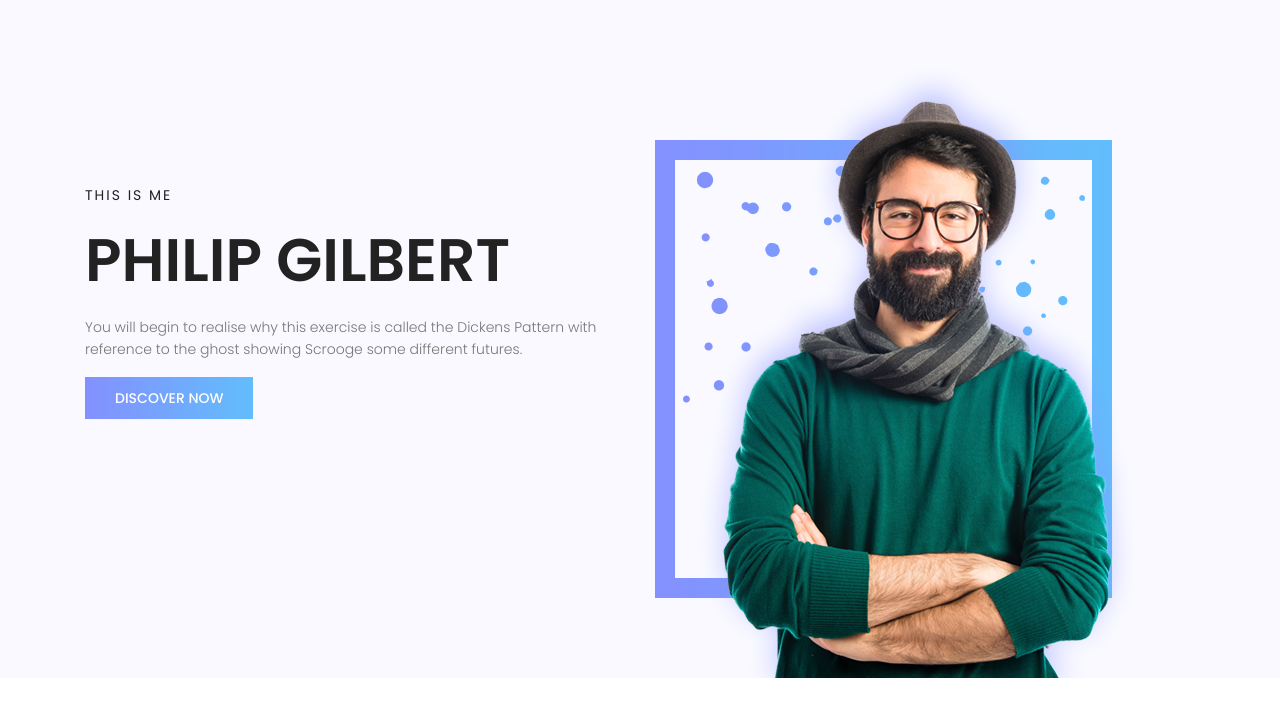
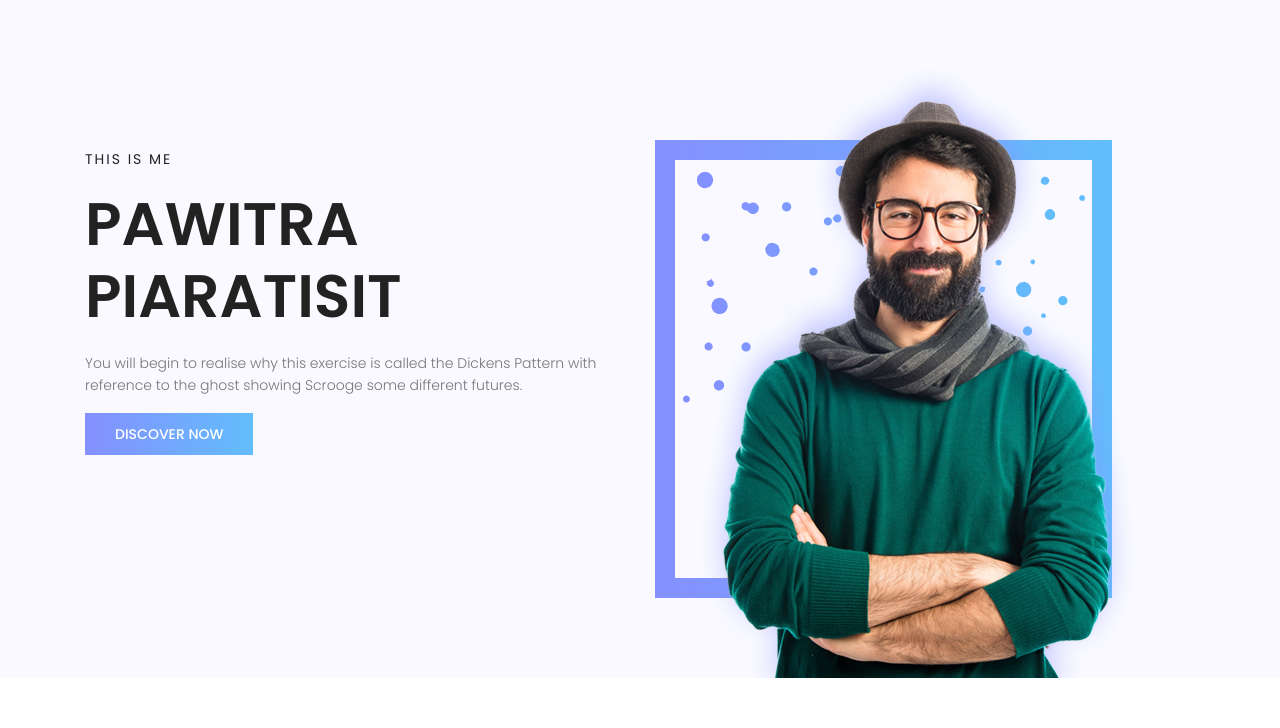
Before and after one commit to ppMatchan/pawitra.github.io, a plain HTML site: page index.html in a window 1280 px wide. Shown: the part 72-800 px from the top of the page. Drawn offline with nearby package versions, Linux system fonts and the light colour scheme; some packages are replaced by stand-ins of ours.

Commit message:
change name

```diff
--- a/index.html
+++ b/index.html
@@ -74,7 +74,7 @@
 					<div class="row fullscreen align-items-center justify-content-between">
 						<div class="col-lg-6 col-md-6 banner-left">
 							<h6>This is me</h6>
-							<h1>Philip Gilbert</h1>
+							<h1>Pawitra Piaratisit</h1>
 							<p>
 								You will begin to realise why this exercise is called the Dickens Pattern with reference to the ghost showing Scrooge some different futures.
 							</p>
```
